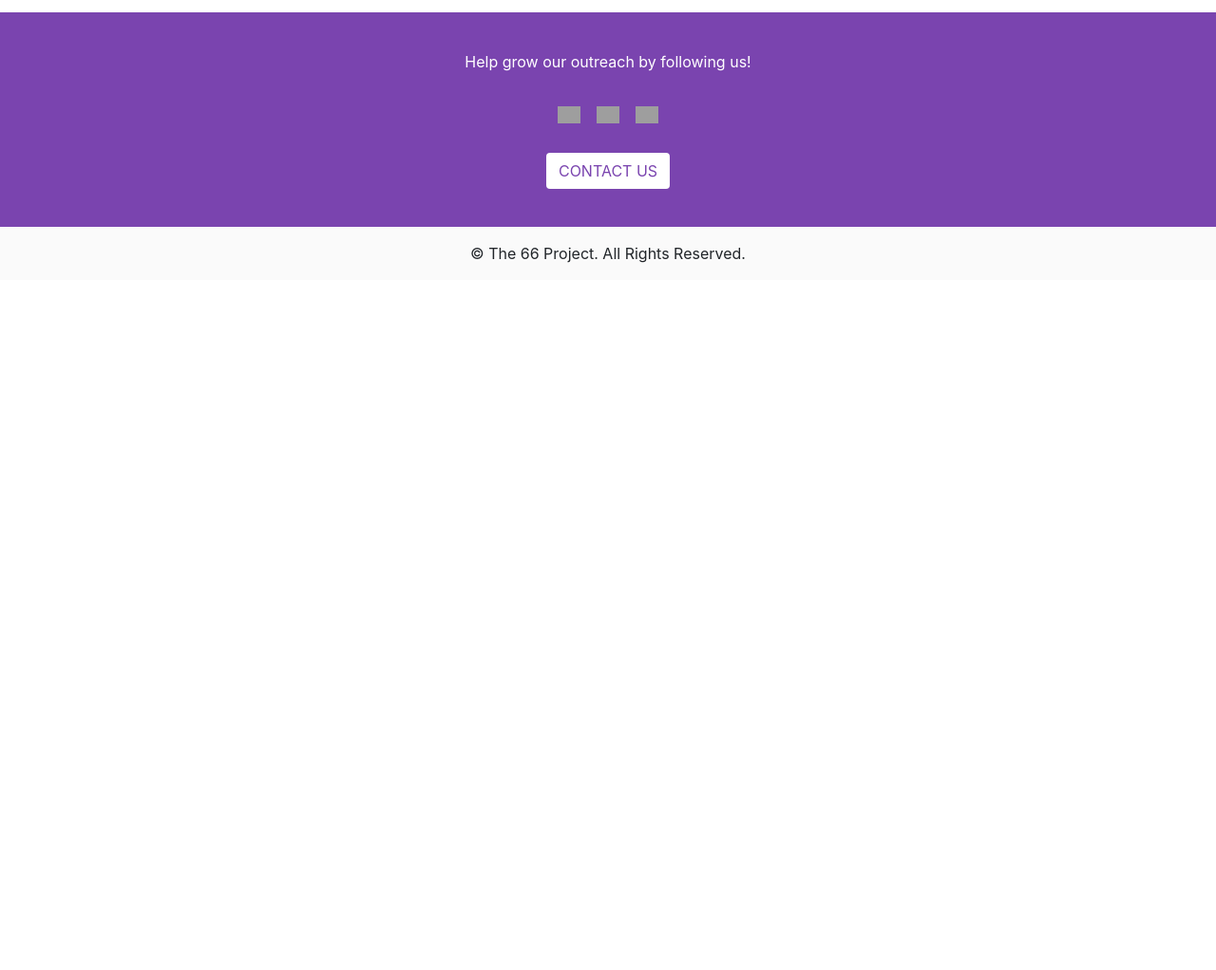
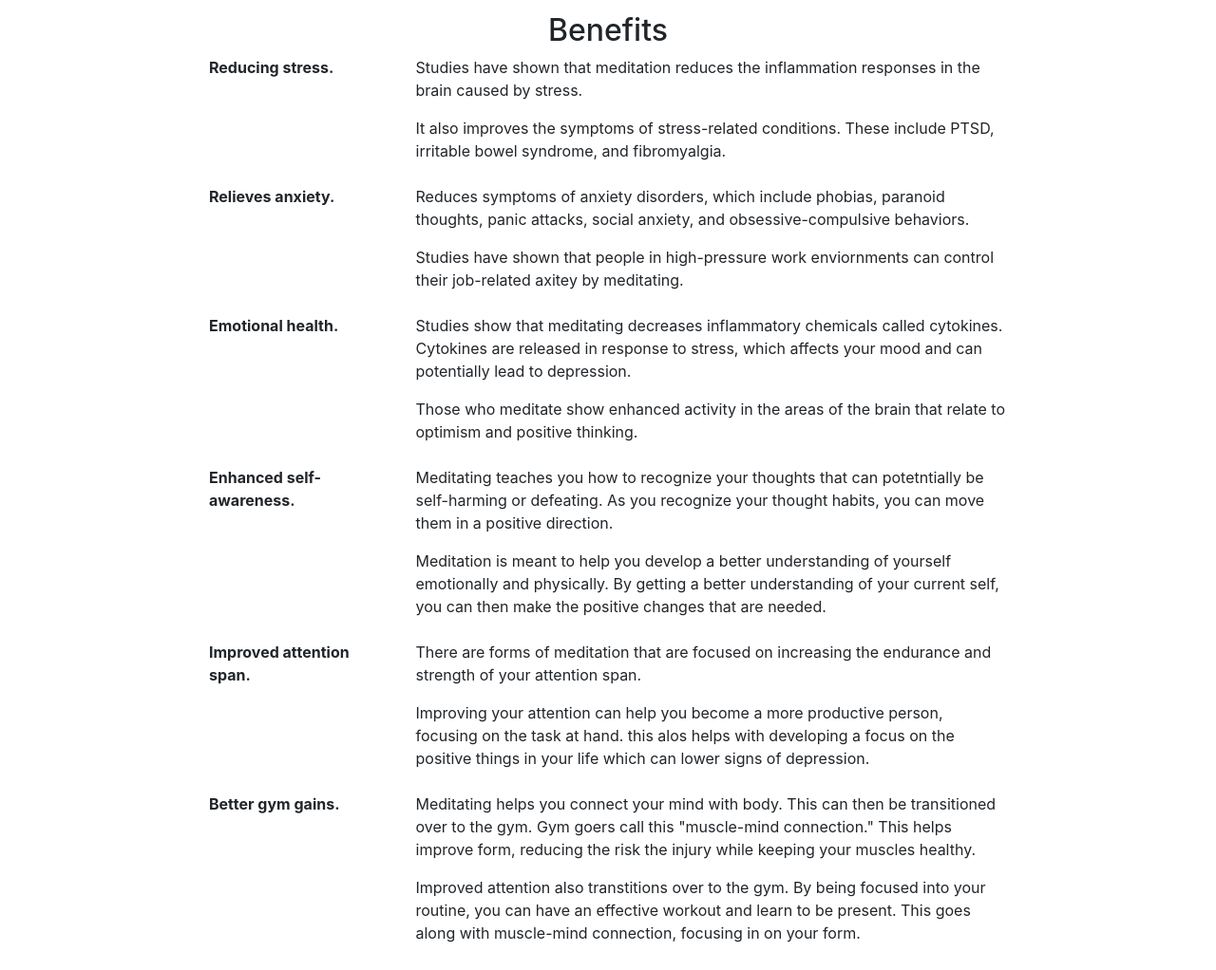
Before and after one commit to luisabelrobles/the66project, a plain HTML site: page mind.html in a window 1280 px wide. Shown: the part 791-1813 px from the top of the page at 95% size. Before the commit the page ends 1086 px from the top, so only its background shows below. Drawn offline with nearby package versions, Linux system fonts and the light colour scheme; grey boxes are pictures that could not be loaded.

Commit message:
completed benefits section for mind.html page

```diff
--- a/mind.html
+++ b/mind.html
@@ -70,6 +70,58 @@
             </div>
         </div>
     </div>
+
+    <!----------------------****** BENEFITS ******----------------------------->
+    <div class="container-fluid">
+        <div class="wrapper">
+            <div class="row text-center">
+                <div class="col-sm">
+                    <h2>Benefits</h2>
+                </div>
+            </div>
+            <div class="row">
+                <div class="col-sm">
+                    <dl class="row">
+                        <dt class="col-sm-3">Reducing stress.</dt>
+                        <dd class="col-sm-9">
+                            <p>Studies have shown that meditation reduces the inflammation responses in the brain caused by stress.</p>
+                            <p>It also improves the symptoms of stress-related conditions. These include PTSD, irritable bowel syndrome, and fibromyalgia.</p>
+                        </dd>
+
+                        <dt class="col-sm-3">Relieves anxiety.</dt>
+                        <dd class="col-sm-9">
+                            <p>Reduces symptoms of anxiety disorders, which include phobias, paranoid thoughts, panic attacks, social anxiety, and obsessive-compulsive behaviors.</p>
+                            <p>Studies have shown that people in high-pressure work enviornments can control their job-related axitey by meditating.</p>
+                        </dd>
+
+                        <dt class="col-sm-3">Emotional health.</dt>
+                        <dd class="col-sm-9">
+                            <p>Studies show that meditating decreases inflammatory chemicals called cytokines. Cytokines are released in response to stress, which affects your mood and can potentially lead to depression.</p>
+                            <p>Those who meditate show enhanced activity in the areas of the brain that relate to optimism and positive thinking.</p>
+                        </dd>
+
+                        <dt class="col-sm-3">Enhanced self-awareness.</dt>
+                        <dd class="col-sm-9">
+                            <p>Meditating teaches you how to recognize your thoughts that can potetntially be self-harming or defeating. As you recognize your thought habits, you can move them in a positive direction.</p>
+                            <p>Meditation is meant to help you develop a better understanding of yourself emotionally and physically. By getting a better understanding of your current self, you can then make the positive changes that are needed.</p>
+                        </dd>
+
+                        <dt class="col-sm-3">Improved attention span.</dt>
+                        <dd class="col-sm-9">
+                            <p>There are forms of meditation that are focused on increasing the endurance and strength of your attention span.</p>
+                            <p>Improving your attention can help you become a more productive person, focusing on the task at hand. this alos helps with developing a focus on the positive things in your life which can lower signs of depression.</p>
+                        </dd>
+
+                        <dt class="col-sm-3">Better gym gains.</dt>
+                        <dd class="col-sm-9">
+                            <p>Meditating helps you connect your mind with body. This can then be transitioned over to the gym. Gym goers call this "muscle-mind connection." This helps improve form, reducing the risk the injury while keeping your muscles healthy.</p>
+                            <p>Improved attention also transtitions over to the gym. By being focused into your routine, you can have an effective workout and learn to be present. This goes along with muscle-mind connection, focusing in on your form.</p>
+                        </dd>
+                    </dl>
+                </div>
+            </div>
+        </div>
+    </div>
     <!----------------------****** FOOTER ******----------------------------->
     <footer>
         <div class="container-fluid footer-info text-center">
```
